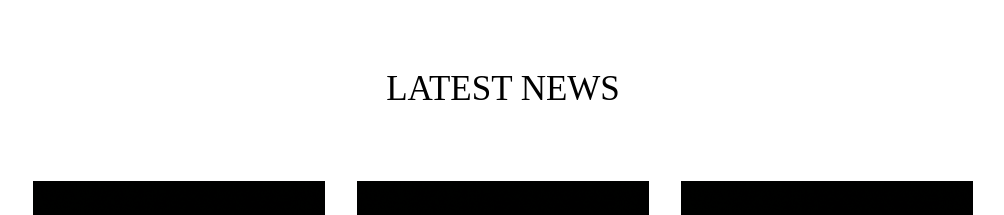
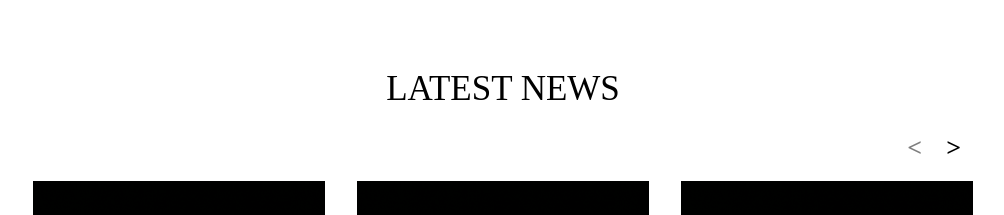
Before and after one commit to Kyle-858/saevus-site, a React (Vite) app: page / in a window 1280 px wide. Shown: the part 800-1015 px from the top of the page, without its empty margins (137-1141 px from the left). Built offline with nearby package versions, Linux system fonts and the light colour scheme; a web font is replaced by a local one.

Commit message:
Fixed carousel btns

```diff
--- a/src/App.css
+++ b/src/App.css
@@ -11,7 +11,6 @@ button {
   cursor: pointer;
   background-color: black;
   font-family: Cinzel;
-  color: white;
   transition: all 300ms ease;
 }
 
--- a/src/Home.css
+++ b/src/Home.css
@@ -57,15 +57,17 @@
 .carousel-btns {
     position: absolute;
     top: 0;
-    right: 0;
+    right: 16px;
 }
 
 .carousel-btn {
-    font-size: 24px;
+    font-size: 26px;
     border: none;
     background: none;
     margin: 0 12px;
     transition: all 300ms ease;
+    font-weight: 700;
+    color: black;
 }
 
 .carousel-btn:hover {
```
